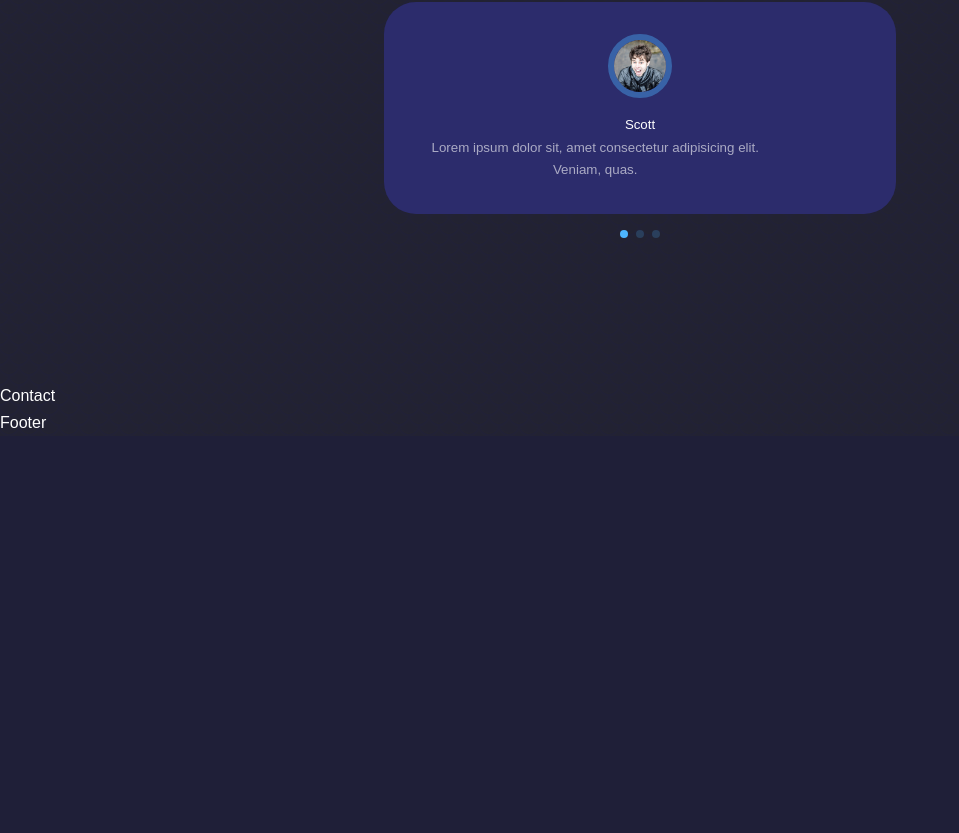
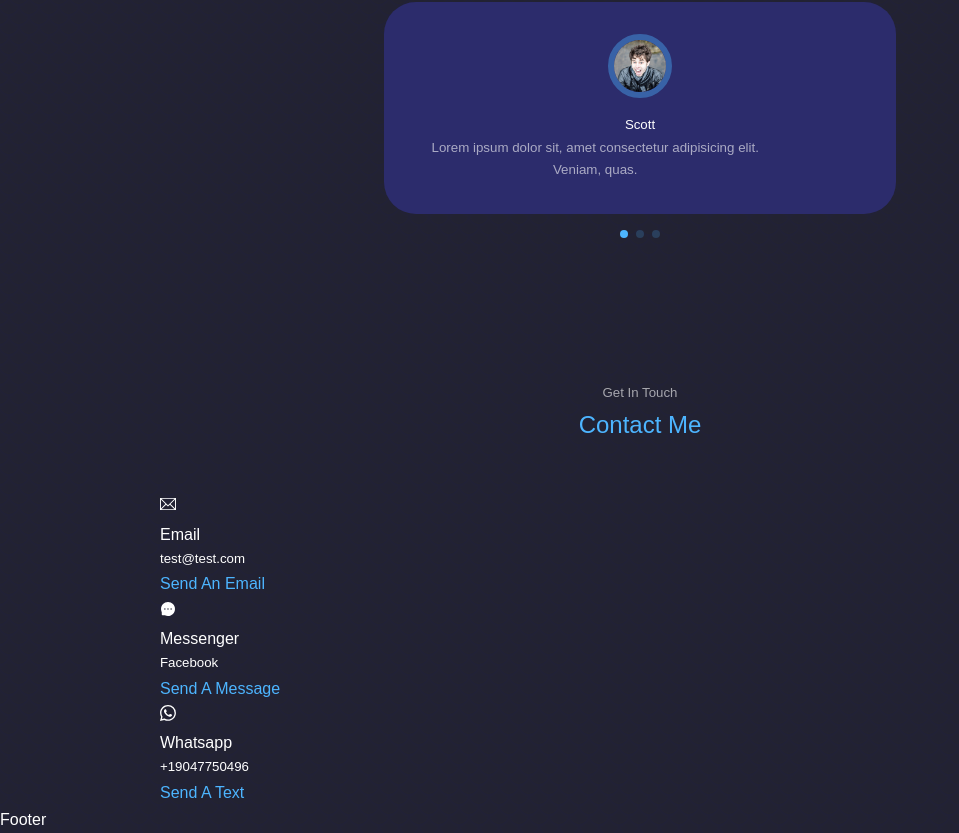
Before and after one commit to crystal-coding-time/laughing-red-journey, a React (Create React App) app: page / in a window 1280 px wide. Shown: the part 4656-5489 px from the top of the page, without its empty margins (0-959 px from the left). Before the commit the page ends 5092 px from the top, so only its background shows below. Built offline with nearby package versions, Linux system fonts and the light colour scheme; a web font is replaced by a local one.

Commit message:
added to contact section

```diff
--- a/src/components/contact/Contact.jsx
+++ b/src/components/contact/Contact.jsx
@@ -1,9 +1,40 @@
 import React from 'react'
 import './contact.css'
+import {TfiEmail} from 'react-icons/tfi'
+import {AiFillMessage} from 'react-icons/ai'
+import {BsWhatsapp} from 'react-icons/bs'
 
 const Contact = () => {
   return (
-    <section id='contact'>Contact</section>
+    <section id='contact'>
+      <h5>Get In Touch</h5>
+      <h2>Contact Me</h2>
+
+      <div className="container contact__container">
+        <div className="contact__options">
+          <article className="contact__option">
+            <TfiEmail />
+            <h4>Email</h4>
+            <h5>test@test.com</h5>
+            <a href="mailto:test@test.com">Send An Email</a>
+          </article>
+          <article className="contact__option">
+            <AiFillMessage />
+            <h4>Messenger</h4>
+            <h5>Facebook</h5>
+            <a href="https://m.me/eliterkeurst" target='_blank'>Send A Message</a>
+          </article>
+          <article className="contact__option">
+            <BsWhatsapp />
+            <h4>Whatsapp</h4>
+            <h5>+19047750496</h5>
+            <a href="https://api.whatsapp.com/send?phone=+19047750496">Send A Text</a>
+          </article>
+        </div>
+        {/* End Of Contact Options */}
+        <form action=""></form>
+      </div>
+    </section>
   )
 }
 
```
